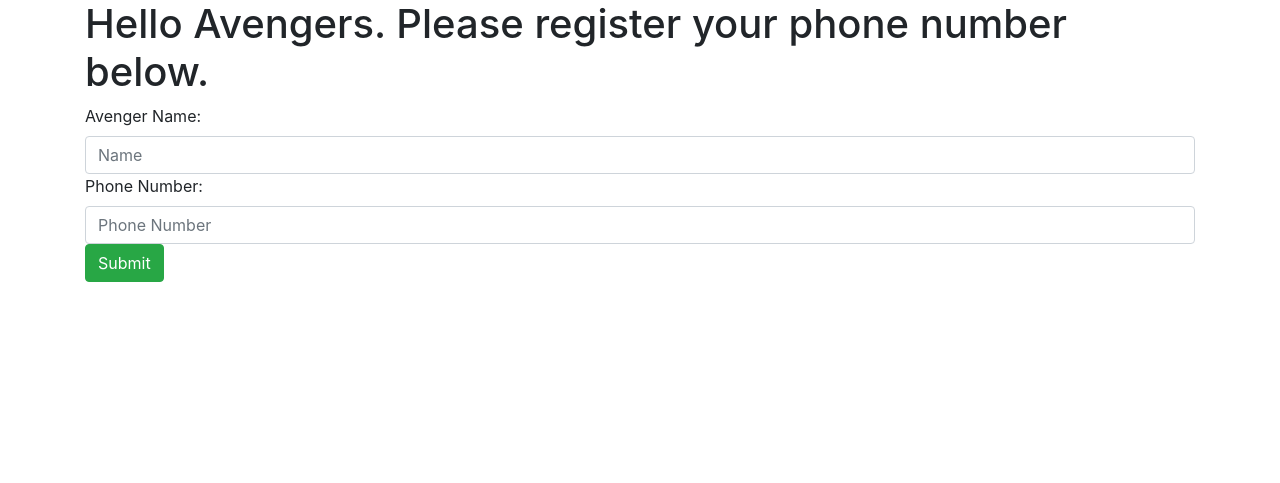
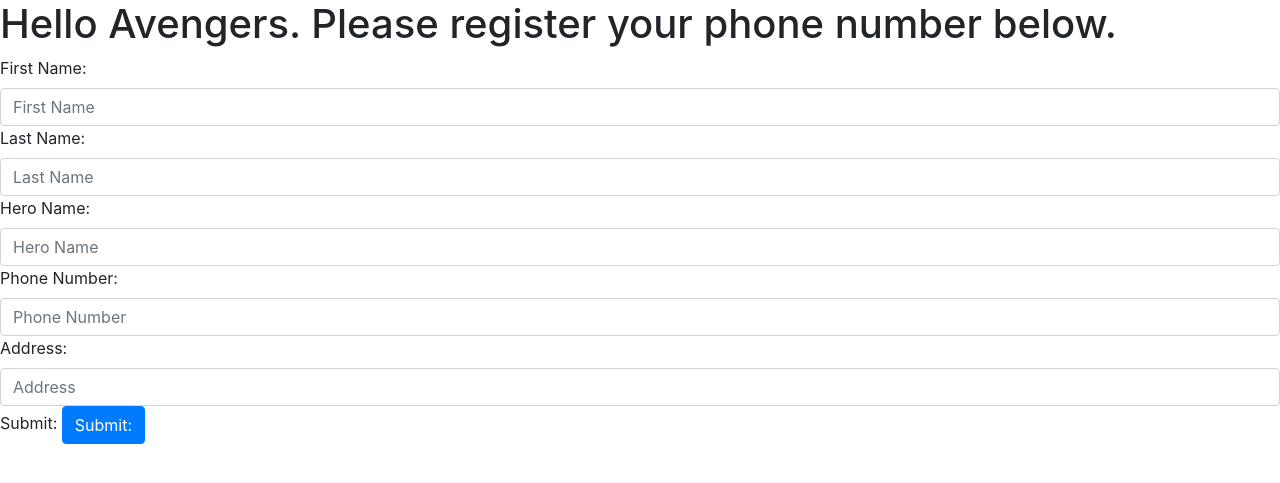
Before and after one commit to reynolds1021/Flask-Avengers-Phone-Book, a Flask app: page /registerphone in a window 1280 px wide. Shown: the part 56-539 px from the top of the page. Run offline with Flask 2, Linux system fonts and the light colour scheme; some libraries are stand-ins or nearby versions.

Commit message:
Add files via upload

```diff
--- a/app/forms.py
+++ b/app/forms.py
@@ -1,20 +1,15 @@
 from flask_wtf import FlaskForm
 import phonenumbers
-from wtforms import StringField, SubmitField
-from wtforms.validators import DataRequired, ValidationError
+from wtforms import StringField, SubmitField, TextAreaField
+from wtforms.validators import DataRequired
 
 
 
 
 class PhoneForm(FlaskForm):
-    username = StringField('Avenger Name:', validators = [DataRequired()])
-    phonenumber = StringField('Phone Number:', validators = [DataRequired()])
-    submit = SubmitField('Submit')
-
-    def validate_phone(self, phone):
-        try:
-            p = phonenumbers.parse(phone.data)
-            if not phonenumbers.is_valid_number(p):
-                raise ValueError()
-        except (phonenumbers.phonenumbersutil.NumberParseException, ValueError):
-            raise ValidationError('Invalid phone number')
+    first_name = StringField('First Name:', validators = [DataRequired()])
+    last_name = StringField('Last Name:', validators = [DataRequired()])
+    hero_name = StringField('Hero Name:', validators = [DataRequired()])
+    address = StringField('Address:', validators = [DataRequired()])
+    phone_number = StringField('Phone Number:', validators = [DataRequired()])
+    submit = SubmitField('Submit:')
--- a/app/routes.py
+++ b/app/routes.py
@@ -5,7 +5,7 @@
 from app.forms import PhoneForm
 
 #Import for Models
-from app.models import User
+from app.models import Phone
 
 
 
@@ -28,15 +28,18 @@
 
     if request.method == 'POST' and form.validate():
             #Get Information
+        first_name = form.first_name.data
+        last_name = form.last_name.data
+        hero_name = form.hero_name.data
+        phone_number = form.phone_number.data
+        address = form.address.data
+        print(first_name, last_name, hero_name, phone_number, address)
 
-        phonenumber = form.phonenumber.data
-        username = form.username.data
-
-        #Create new instance of User
-        new_user = User(username, phonenumber)
+        #Create new instance of Phone
+        #new_phone = Phone(first_name, last_name, hero_name, phone_number, address)
         #Add user to db
-        db.session.add(new_user)
-        db.session.commit()
+       # db.session.add(new_phone)
+        #db.session.commit()
 
         return redirect(url_for('index'))
     return render_template('registerphone.html', **context)
--- a/app/templates/base.html
+++ b/app/templates/base.html
@@ -14,11 +14,14 @@
 
 
     <div class = "container">
+
+
+    </div>
         {% block content %}
 
         {% endblock content %}
 
-    </div>
+
 
 
 
--- a/app/templates/index.html
+++ b/app/templates/index.html
@@ -4,5 +4,6 @@
 
 {% block content %}
 
+<h1>Home Page</h1>
 
 {% endblock content %}
--- a/app/templates/registerphone.html
+++ b/app/templates/registerphone.html
@@ -7,15 +7,28 @@
          {{ form.hidden_tag() }}
         <div class = "form-group">
             <fieldset>
-                {{ form.username.label }}
-                {{ form.username(class='form-control', placeholder='Name') }}
+                {{ form.first_name.label }}
+                {{ form.first_name(class='form-control', placeholder='First Name') }}
             </fieldset>
             <fieldset>
-                {{ form.phonenumber.label }}
-                {{ form.phonenumber(class='form-control', placeholder='Phone Number') }}
+                {{ form.last_name.label }}
+                {{ form.last_name(class='form-control', placeholder='Last Name') }}
             </fieldset>
 
-            {{ form.submit(class='btn btn-success') }}
+            <fieldset>
+                {{ form.hero_name.label }}
+                {{ form.hero_name(class='form-control', placeholder='Hero Name') }}
+            </fieldset>
+            <fieldset>
+                {{ form.phone_number.label }}
+                {{ form.phone_number(class='form-control', placeholder='Phone Number') }}
+            </fieldset>
+            <fieldset>
+                {{ form.address.label }}
+                {{ form.address(class='form-control', placeholder='Address') }}
+            </fieldset>
+            {{ form.submit.label }}
+            {{ form.submit(class='btn btn-primary') }}
         </div>
 
     </form>
--- a/run.py
+++ b/run.py
@@ -1,5 +1,5 @@
 from app import app, db
-from app.models import User
+from app.models import Phone
 
 if __name__ == "__main__":
 
@@ -7,4 +7,4 @@
 
 @app.shell_context_processor
 def make_shell_context():
-    return {'db': db, 'User': User}
+    return {'db': db, 'Phone': Phone}
```
Also changed, not shown: app/models.py (+12 -12 lines).
